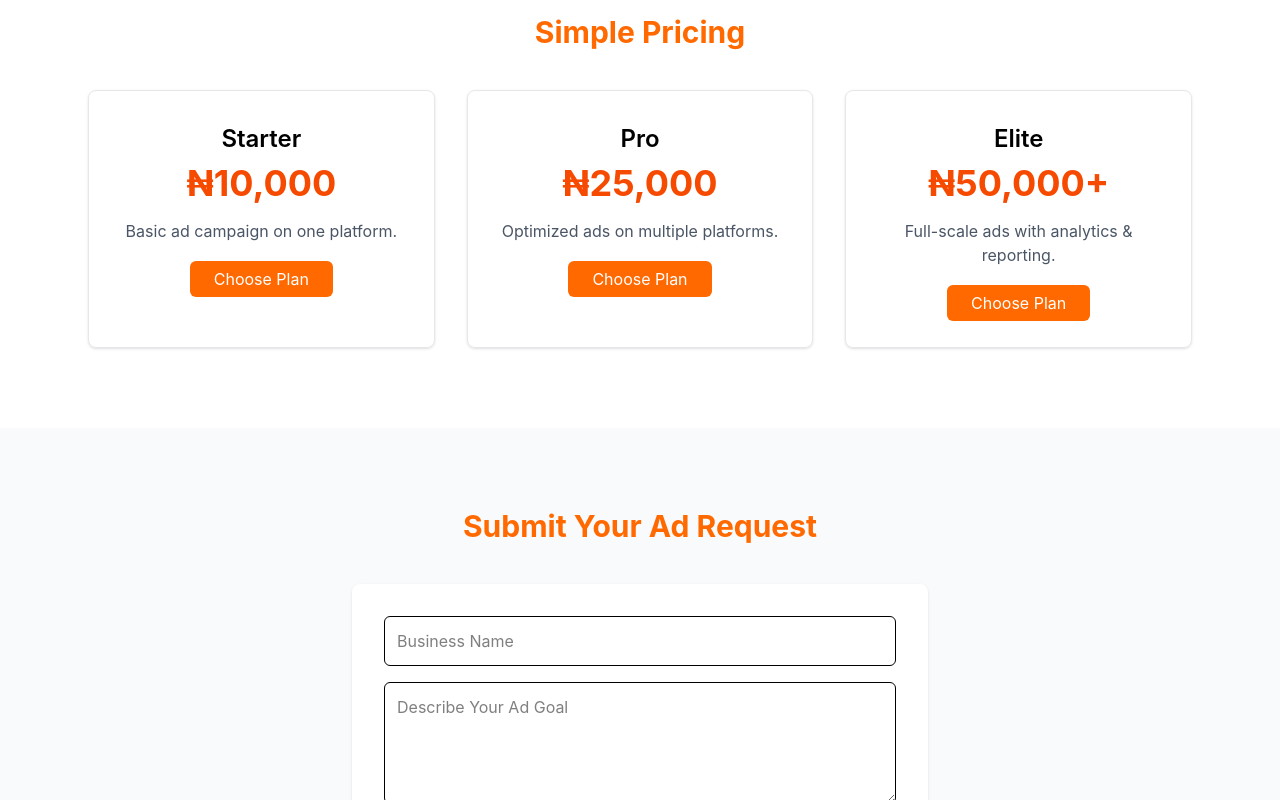
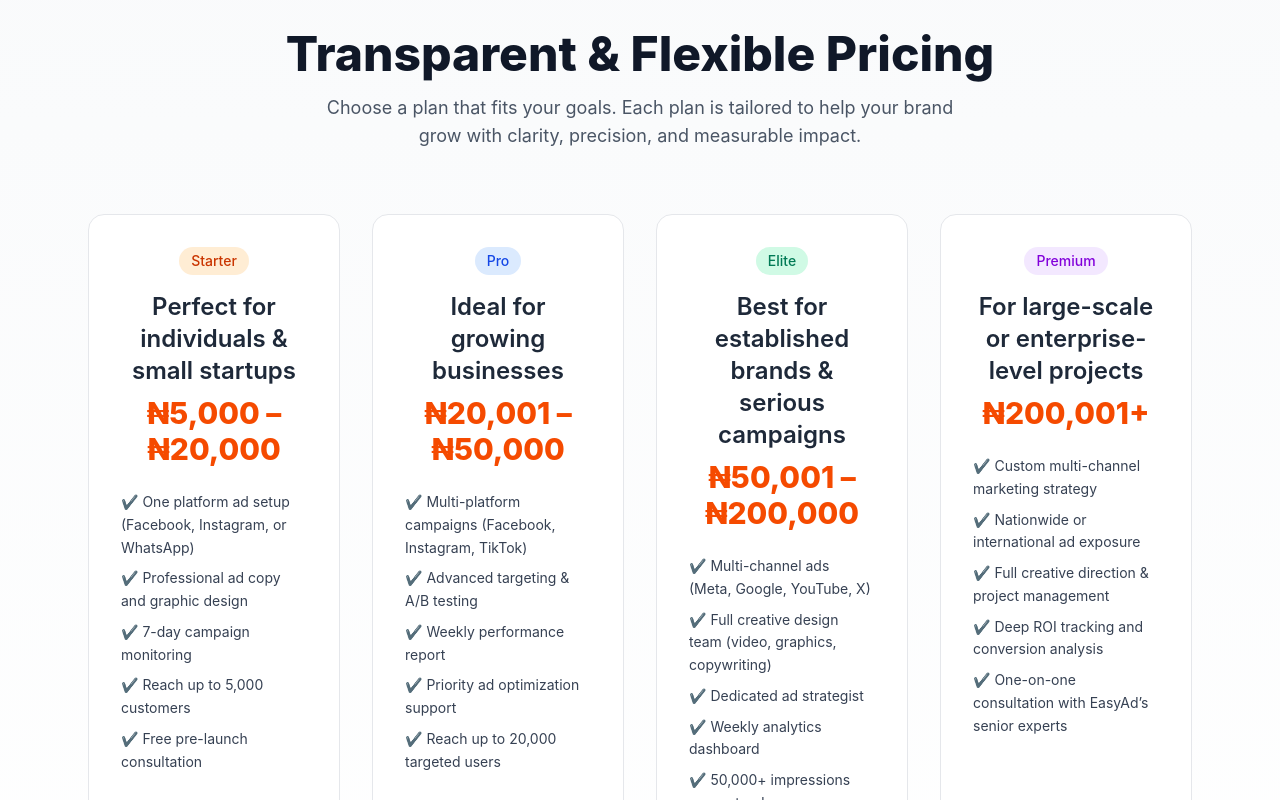
Before and after one commit to lala-tech-nig/easead, a Next.js app: page / in a window 1280 px wide. Shown: the part 1660-2460 px from the top of the page. Built offline with nearby package versions, Linux system fonts and the light colour scheme.

Commit message:
how it works and pricing fixed

```diff
--- a/components/Hero.jsx
+++ b/components/Hero.jsx
@@ -1,8 +1,8 @@
 "use client";
 import { useState, useEffect } from "react";
+import AdRequestForm from "./AdRequestForm"; // 👈 Import your form
 
 export default function Hero() {
-  // Carousel images
   const slides = [
     {
       image: "/images/hero6.png",
@@ -31,8 +31,8 @@ const slides = [
     },
   ];
 
-
   const [current, setCurrent] = useState(0);
+  const [showForm, setShowForm] = useState(false); // 👈 Track modal state
 
   // Auto-slide every 6 seconds
   useEffect(() => {
@@ -61,7 +61,7 @@ const slides = [
         />
       ))}
 
-      {/* Overlay gradient */}
+      {/* Overlay */}
       <div className="absolute inset-0 bg-gradient-to-t from-black/90 via-black/60 to-transparent"></div>
 
       {/* Content */}
@@ -74,12 +74,14 @@ const slides = [
         </p>
 
         <div className="flex gap-4 flex-wrap justify-center animate-fadeIn delay-300">
-          <a
-            href="#adform"
+          {/* Get Started Button Opens Modal */}
+          <button
+            onClick={() => setShowForm(true)}
             className="px-8 py-3 bg-orange-500 text-white font-semibold rounded-full shadow-lg hover:bg-orange-600 hover:shadow-orange-500/40 transition-all duration-300 transform hover:-translate-y-1"
           >
             Get Started
-          </a>
+          </button>
+
           <a
             href="#learnmore"
             className="px-8 py-3 border-2 border-white/80 text-white font-semibold rounded-full hover:bg-white hover:text-black transition-all duration-300 transform hover:-translate-y-1"
@@ -101,6 +103,9 @@ const slides = [
           />
         ))}
       </div>
+
+      {/* AdRequestForm Modal */}
+      <AdRequestForm isOpen={showForm} onClose={() => setShowForm(false)} />
     </section>
   );
 }
--- a/components/Pricing.jsx
+++ b/components/Pricing.jsx
@@ -1,28 +1,130 @@
+"use client";
+
+import { useState } from "react";
+import { motion, AnimatePresence } from "framer-motion";
+import PricingForm from "./PricingForm";
+
 export default function Pricing() {
+  const [selectedPlan, setSelectedPlan] = useState(null);
+
   const plans = [
-    { name: "Starter", price: "₦10,000", desc: "Basic ad campaign on one platform." },
-    { name: "Pro", price: "₦25,000", desc: "Optimized ads on multiple platforms." },
-    { name: "Elite", price: "₦50,000+", desc: "Full-scale ads with analytics & reporting." },
+    {
+      name: "Starter",
+      price: "₦5,000 – ₦20,000",
+      tag: "Perfect for individuals & small startups",
+      features: [
+        "✔️ One platform ad setup (Facebook, Instagram, or WhatsApp)",
+        "✔️ Professional ad copy and graphic design",
+        "✔️ 7-day campaign monitoring",
+        "✔️ Reach up to 5,000 customers",
+        "✔️ Free pre-launch consultation",
+      ],
+      accent: "bg-orange-100 text-orange-700",
+    },
+    {
+      name: "Pro",
+      price: "₦20,001 – ₦50,000",
+      tag: "Ideal for growing businesses",
+      features: [
+        "✔️ Multi-platform campaigns (Facebook, Instagram, TikTok)",
+        "✔️ Advanced targeting & A/B testing",
+        "✔️ Weekly performance report",
+        "✔️ Priority ad optimization support",
+        "✔️ Reach up to 20,000 targeted users",
+      ],
+      accent: "bg-blue-100 text-blue-700",
+    },
+    {
+      name: "Elite",
+      price: "₦50,001 – ₦200,000",
+      tag: "Best for established brands & serious campaigns",
+      features: [
+        "✔️ Multi-channel ads (Meta, Google, YouTube, X)",
+        "✔️ Full creative design team (video, graphics, copywriting)",
+        "✔️ Dedicated ad strategist",
+        "✔️ Weekly analytics dashboard",
+        "✔️ 50,000+ impressions guaranteed",
+      ],
+      accent: "bg-emerald-100 text-emerald-700",
+    },
+    {
+      name: "Premium",
+      price: "₦200,001+",
+      tag: "For large-scale or enterprise-level projects",
+      features: [
+        "✔️ Custom multi-channel marketing strategy",
+        "✔️ Nationwide or international ad exposure",
+        "✔️ Full creative direction & project management",
+        "✔️ Deep ROI tracking and conversion analysis",
+        "✔️ One-on-one consultation with EasyAd’s senior experts",
+      ],
+      accent: "bg-purple-100 text-purple-700",
+    },
   ];
 
   return (
-    <section id="pricing" className="py-20 bg-white text-center">
-      <h2 className="text-3xl font-bold text-orange-500 mb-10">Simple Pricing</h2>
-      <div className="grid md:grid-cols-3 gap-8 max-w-6xl mx-auto px-6">
-        {plans.map((p, i) => (
-          <div key={i} className="border border-gray-200 rounded-lg p-8 shadow hover:shadow-lg">
-            <h3 className="text-2xl font-semibold mb-2">{p.name}</h3>
-            <p className="text-4xl font-bold text-orange-600 mb-4">{p.price}</p>
-            <p className="text-gray-600 mb-6">{p.desc}</p>
-            <a
-              href="#adform"
-              className="bg-orange-500 text-white px-6 py-2 rounded-md hover:bg-orange-600"
+    <section id="pricing" className="py-24 bg-gradient-to-b from-gray-50 to-white text-center relative">
+      <div className="max-w-6xl mx-auto px-6">
+        <motion.h2
+          initial={{ opacity: 0, y: 20 }}
+          whileInView={{ opacity: 1, y: 0 }}
+          transition={{ duration: 0.6 }}
+          className="text-4xl md:text-5xl font-extrabold text-gray-900 mb-4"
+        >
+          Transparent & Flexible Pricing
+        </motion.h2>
+
+        <motion.p
+          initial={{ opacity: 0, y: 10 }}
+          whileInView={{ opacity: 1, y: 0 }}
+          transition={{ delay: 0.2, duration: 0.6 }}
+          className="text-lg text-gray-600 mb-16 max-w-2xl mx-auto"
+        >
+          Choose a plan that fits your goals. Each plan is tailored to help your brand grow
+          with clarity, precision, and measurable impact.
+        </motion.p>
+
+        <div className="grid md:grid-cols-4 gap-8">
+          {plans.map((plan, i) => (
+            <motion.div
+              key={i}
+              whileHover={{ y: -5, boxShadow: "0px 12px 30px rgba(0,0,0,0.08)" }}
+              transition={{ type: "spring", stiffness: 200, damping: 15 }}
+              className="rounded-2xl border border-gray-200 bg-white p-8 flex flex-col justify-between hover:border-orange-400 transition-all duration-300"
             >
-              Choose Plan
-            </a>
-          </div>
-        ))}
+              <div>
+                <div className={`inline-block px-3 py-1 text-sm rounded-full mb-4 font-medium ${plan.accent}`}>
+                  {plan.name}
+                </div>
+                <h3 className="text-2xl font-semibold text-gray-800 mb-2">{plan.tag}</h3>
+                <p className="text-3xl font-extrabold text-orange-600 mb-6">{plan.price}</p>
+
+                <ul className="text-left mb-8 space-y-2 text-gray-700 text-sm">
+                  {plan.features.map((f, idx) => (
+                    <li key={idx} className="flex items-start gap-2 leading-relaxed">
+                      <span>{f}</span>
+                    </li>
+                  ))}
+                </ul>
+              </div>
+
+              <button
+                onClick={() => setSelectedPlan(plan.name)}
+                className="mt-auto w-full bg-orange-500 text-white font-semibold py-3 rounded-lg hover:bg-orange-600 transition-all duration-300"
+              >
+                Get Started
+              </button>
+            </motion.div>
+          ))}
+        </div>
       </div>
+
+      {/* Modal Form */}
+      <AnimatePresence>
+        {selectedPlan && (
+          <PricingForm plan={selectedPlan} onClose={() => setSelectedPlan(null)} />
+        )}
+      </AnimatePresence>
     </section>
   );
 }
--- /dev/null
+++ b/components/PricingForm.jsx
@@ -0,0 +1,101 @@
+"use client";
+
+import { useState } from "react";
+import { motion } from "framer-motion";
+import confetti from "canvas-confetti";
+import toast, { Toaster } from "react-hot-toast";
+
+export default function PricingForm({ plan, onClose }) {
+  const [formData, setFormData] = useState({
+    name: "",
+    email: "",
+    phone: "",
+    message: "",
+  });
+
+  const handleChange = (e) =>
+    setFormData({ ...formData, [e.target.name]: e.target.value });
+
+  const handleSubmit = (e) => {
+    e.preventDefault();
+
+    // Trigger confetti
+    confetti({
+      particleCount: 150,
+      spread: 80,
+      origin: { y: 0.6 },
+    });
+
+    toast.success("🎉 Our team will reach out to you as soon as possible!");
+
+    setTimeout(() => {
+      onClose();
+    }, 2500);
+  };
+
+  return (
+    <div className="fixed inset-0 bg-black/70 z-50 flex items-center justify-center p-4 backdrop-blur-sm">
+      <Toaster position="top-center" />
+
+      <motion.div
+        initial={{ scale: 0.9, opacity: 0 }}
+        animate={{ scale: 1, opacity: 1 }}
+        exit={{ scale: 0.9, opacity: 0 }}
+        className="bg-white rounded-2xl shadow-2xl p-8 w-full max-w-md relative"
+      >
+        <button
+          onClick={onClose}
+          className="absolute top-3 right-3 text-gray-400 hover:text-black text-2xl"
+        >
+          ✕
+        </button>
+
+        <h3 className="text-2xl font-bold text-center text-orange-500 mb-2">
+          Get Started with {plan}
+        </h3>
+        <p className="text-center text-gray-600 mb-6">
+          Fill in your details below — our EasyAd team will reach out shortly.
+        </p>
+
+        <form onSubmit={handleSubmit} className="space-y-4">
+          <input
+            name="name"
+            placeholder="Full Name"
+            required
+            className="w-full border border-gray-300 rounded-lg px-4 py-2 focus:ring-2 focus:ring-orange-500"
+            onChange={handleChange}
+          />
+          <input
+            name="email"
+            type="email"
+            placeholder="Email Address"
+            required
+            className="w-full border border-gray-300 rounded-lg px-4 py-2 focus:ring-2 focus:ring-orange-500"
+            onChange={handleChange}
+          />
+          <input
+            name="phone"
+            placeholder="Phone Number"
+            required
+            className="w-full border border-gray-300 rounded-lg px-4 py-2 focus:ring-2 focus:ring-orange-500"
+            onChange={handleChange}
+          />
+          <textarea
+            name="message"
+            placeholder="Tell us a bit about your project..."
+            rows="3"
+            className="w-full border border-gray-300 rounded-lg px-4 py-2 focus:ring-2 focus:ring-orange-500"
+            onChange={handleChange}
+          />
+
+          <button
+            type="submit"
+            className="w-full bg-orange-500 text-white py-3 rounded-lg font-semibold hover:bg-orange-600 transition-all"
+          >
+            Submit Request
+          </button>
+        </form>
+      </motion.div>
+    </div>
+  );
+}
--- a/package.json
+++ b/package.json
@@ -9,6 +9,7 @@
   },
   "dependencies": {
     "canvas-confetti": "^1.9.3",
+    "framer-motion": "^12.23.24",
     "lucide-react": "^0.546.0",
     "next": "15.5.4",
     "react": "19.1.0",
```
Also changed, not shown: 1 other file (tests, documents, lock files or other folders). Lines whose indentation alone changed are shown as unchanged.
